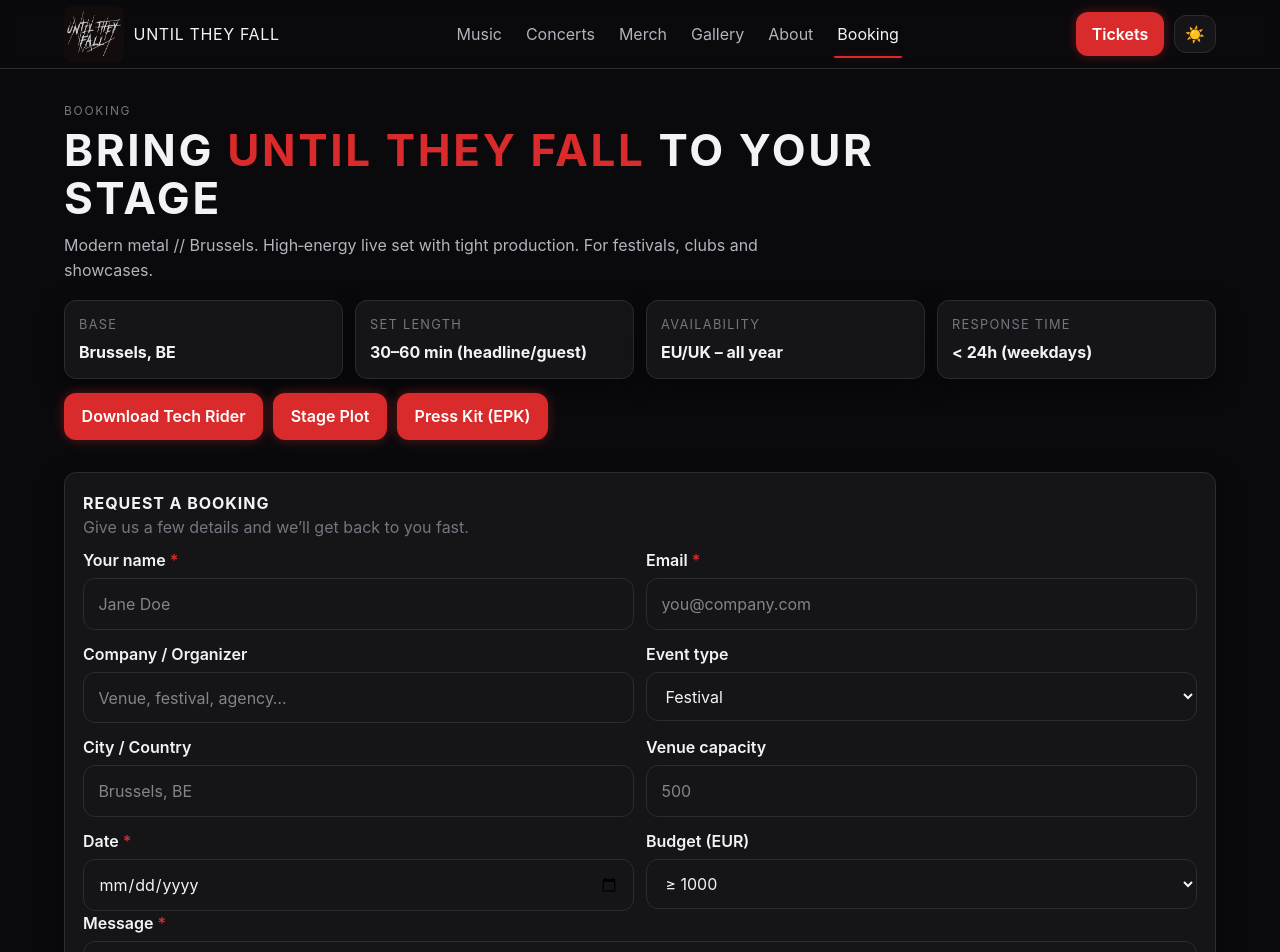
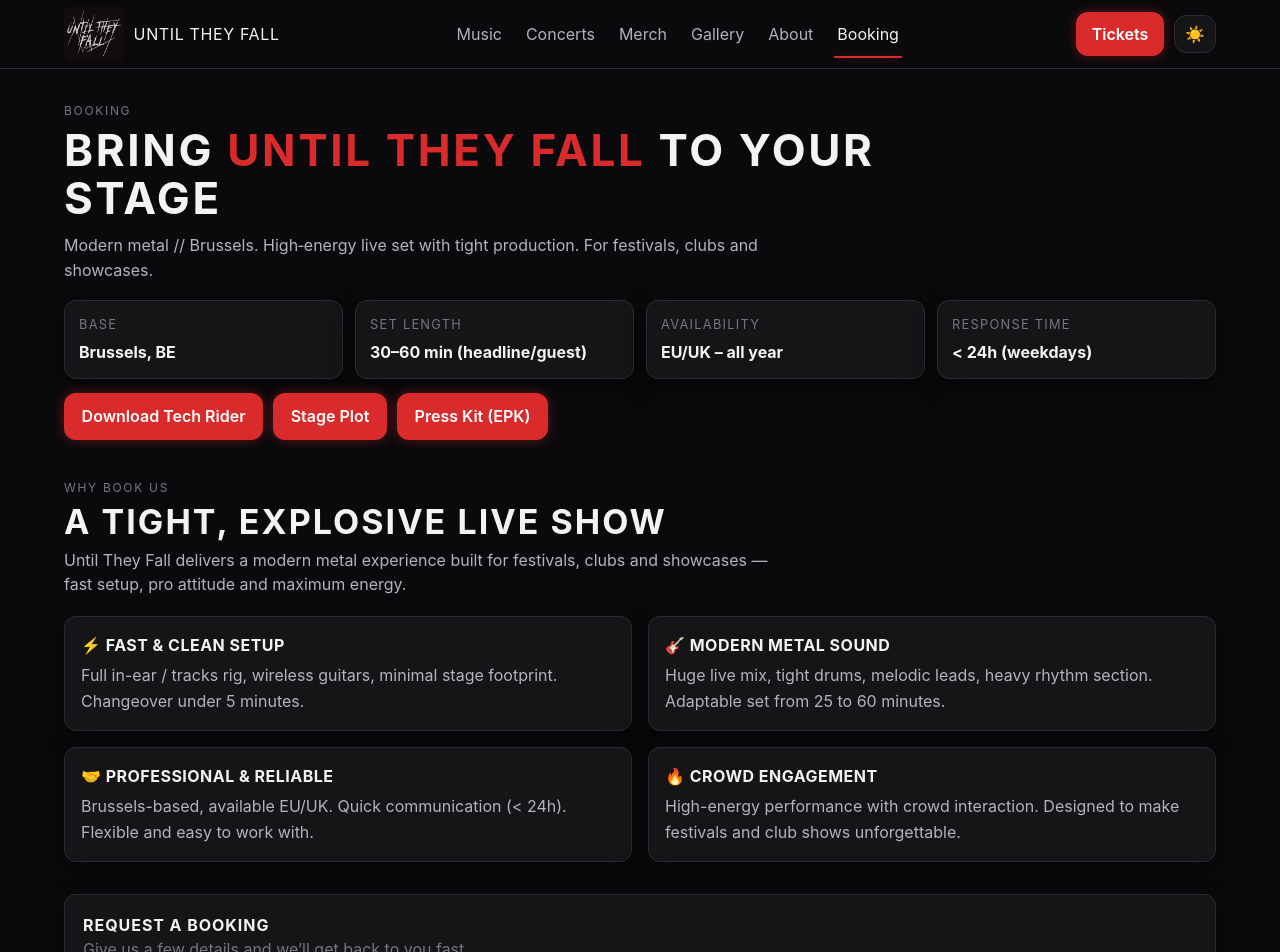
Before and after one commit to Davit-Ners/UTF_Web_Site, a Next.js app: page /booking in a window 1280 px wide. Shown: the top 952 px of the page. Built offline with nearby package versions, Linux system fonts and the light colour scheme.

Commit message:
Ass why book us section component

```diff
--- a/app/booking/page.tsx
+++ b/app/booking/page.tsx
@@ -5,6 +5,7 @@
 import BookingForm from "../components/bookingPage/bookingForm";
 import BookingFAQ from "../components/bookingPage/bookingFAQ";
 import BookingHero from "../components/bookingPage/bookingHero";
+import WhyBookUs from "../components/bookingPage/whyBookUs";
 
 export default function BookingPage() {
     const [loading, setLoading] = useState(false);
@@ -55,11 +56,13 @@
         } finally {
             setLoading(false);
         }
-    }
+    };
 
     return (
         <main className={styles.page}>
             <BookingHero />
+
+            <WhyBookUs />
 
             <BookingForm handleSubmit={handleSubmit} error={error} loading={loading} ok={ok}/>
 
--- /dev/null
+++ b/app/components/bookingPage/whyBookUs.module.css
@@ -0,0 +1,63 @@
+.wrap {
+  margin: 24px 0 32px;
+}
+
+.header {
+  text-align: left;
+  max-width: 900px;
+  margin-bottom: 16px;
+}
+
+.eyebrow {
+  display: inline-block;
+  font-size: .75rem;
+  letter-spacing: .14em;
+  text-transform: uppercase;
+  color: var(--color-text-muted);
+  margin-bottom: 6px;
+}
+
+.title {
+  font-family: var(--font-title, inherit);
+  text-transform: uppercase;
+  letter-spacing: .06em;
+  color: var(--color-text-primary);
+  font-size: clamp(22px, 3.6vw, 34px);
+  line-height: 1.1;
+}
+
+.subtitle {
+  color: var(--color-text-secondary);
+  margin-top: 8px;
+  max-width: 70ch;
+  line-height: 1.5;
+}
+
+.grid {
+  margin-top: 20px;
+  display: grid;
+  grid-template-columns: repeat(2, minmax(0, 1fr));
+  gap: 16px;
+}
+
+@media (max-width: 900px) {
+  .grid {
+    grid-template-columns: 1fr;
+  }
+}
+
+.feature {
+  padding: 16px;
+}
+
+.feature h3 {
+  margin: 0 0 6px;
+  color: var(--color-text-primary);
+  font-weight: 700;
+  letter-spacing: .03em;
+}
+
+.feature p {
+  margin: 0;
+  color: var(--color-text-secondary);
+}
--- /dev/null
+++ b/app/components/bookingPage/whyBookUs.tsx
@@ -0,0 +1,52 @@
+import styles from "./whyBookUs.module.css";
+
+export default function WhyBookUs() {
+    return (
+        <section className={styles.wrap}>
+        <div className="container">
+            <header className={styles.header}>
+            <span className={styles.eyebrow}>Why book us</span>
+            <h2 className={styles.title}>A tight, explosive live show</h2>
+            <p className={styles.subtitle}>
+                Until They Fall delivers a modern metal experience built for festivals,
+                clubs and showcases — fast setup, pro attitude and maximum energy.
+            </p>
+            </header>
+
+            <div className={styles.grid}>
+            <div className={`${styles.feature} card`}>
+                <h3>⚡ Fast & clean setup</h3>
+                <p>
+                Full in-ear / tracks rig, wireless guitars, minimal stage footprint.
+                Changeover under 5 minutes.
+                </p>
+            </div>
+
+            <div className={`${styles.feature} card`}>
+                <h3>🎸 Modern metal sound</h3>
+                <p>
+                Huge live mix, tight drums, melodic leads, heavy rhythm section.
+                Adaptable set from 25 to 60 minutes.
+                </p>
+            </div>
+
+            <div className={`${styles.feature} card`}>
+                <h3>🤝 Professional & reliable</h3>
+                <p>
+                Brussels-based, available EU/UK. Quick communication {"(< 24h)"}.
+                Flexible and easy to work with.
+                </p>
+            </div>
+
+            <div className={`${styles.feature} card`}>
+                <h3>🔥 Crowd engagement</h3>
+                <p>
+                High-energy performance with crowd interaction.
+                Designed to make festivals and club shows unforgettable.
+                </p>
+            </div>
+            </div>
+        </div>
+        </section>
+    );
+};
```
